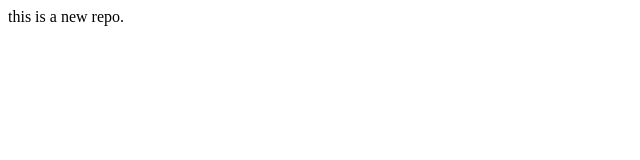
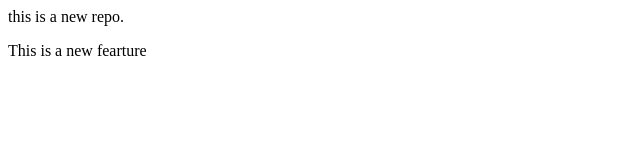
Before and after one commit to kings1120/Localrepo, a plain HTML site: page index.html in a window 1280 px wide. Shown: the whole page, without its empty margins (0-640 px from the left). Drawn offline with Linux system fonts and the light colour scheme.

Commit message:
add new fearutre

```diff
--- a/index.html
+++ b/index.html
@@ -1 +1,2 @@
 <p>this is a new repo.</p>
+<p> This is  a new fearture</p>
```
